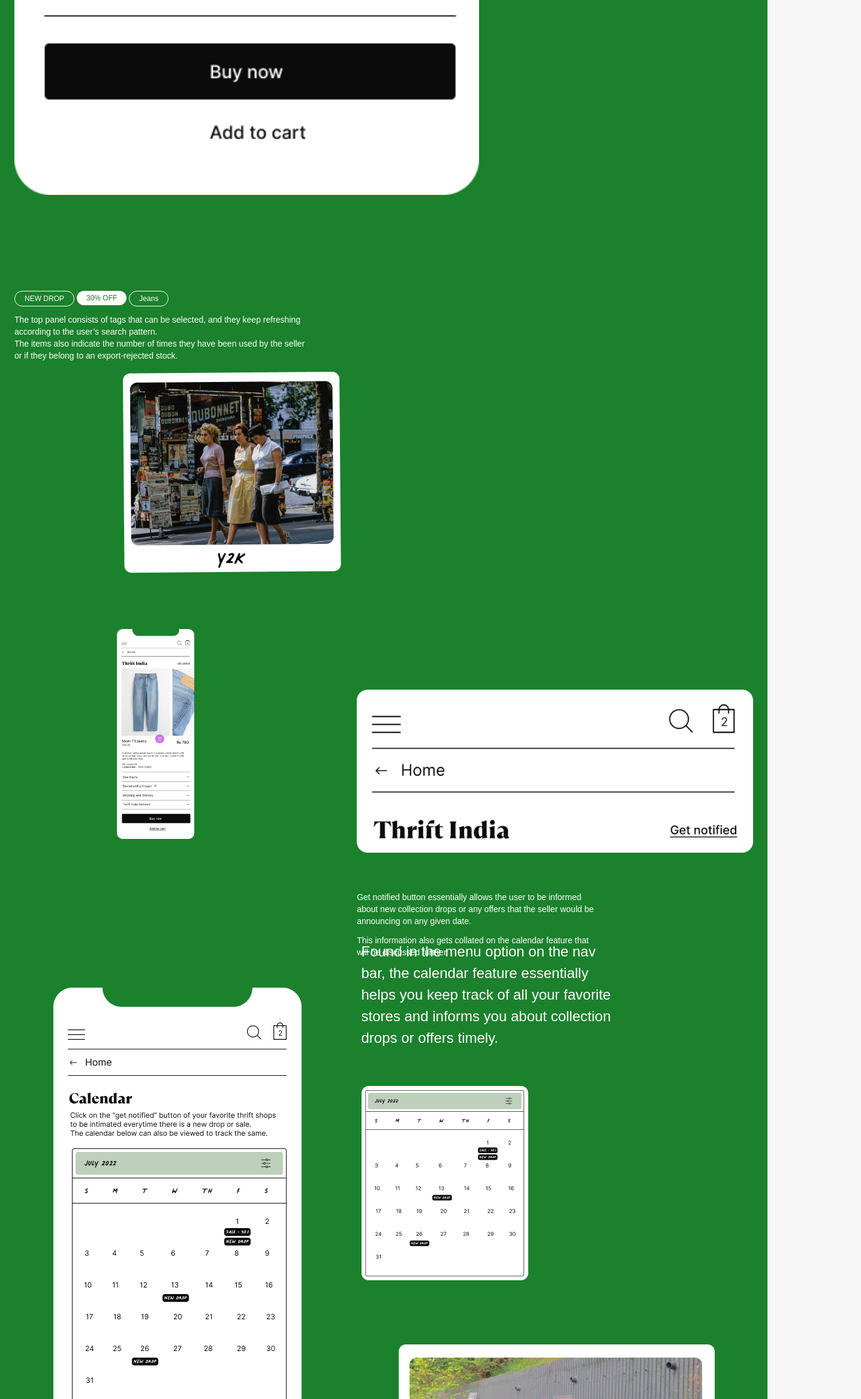
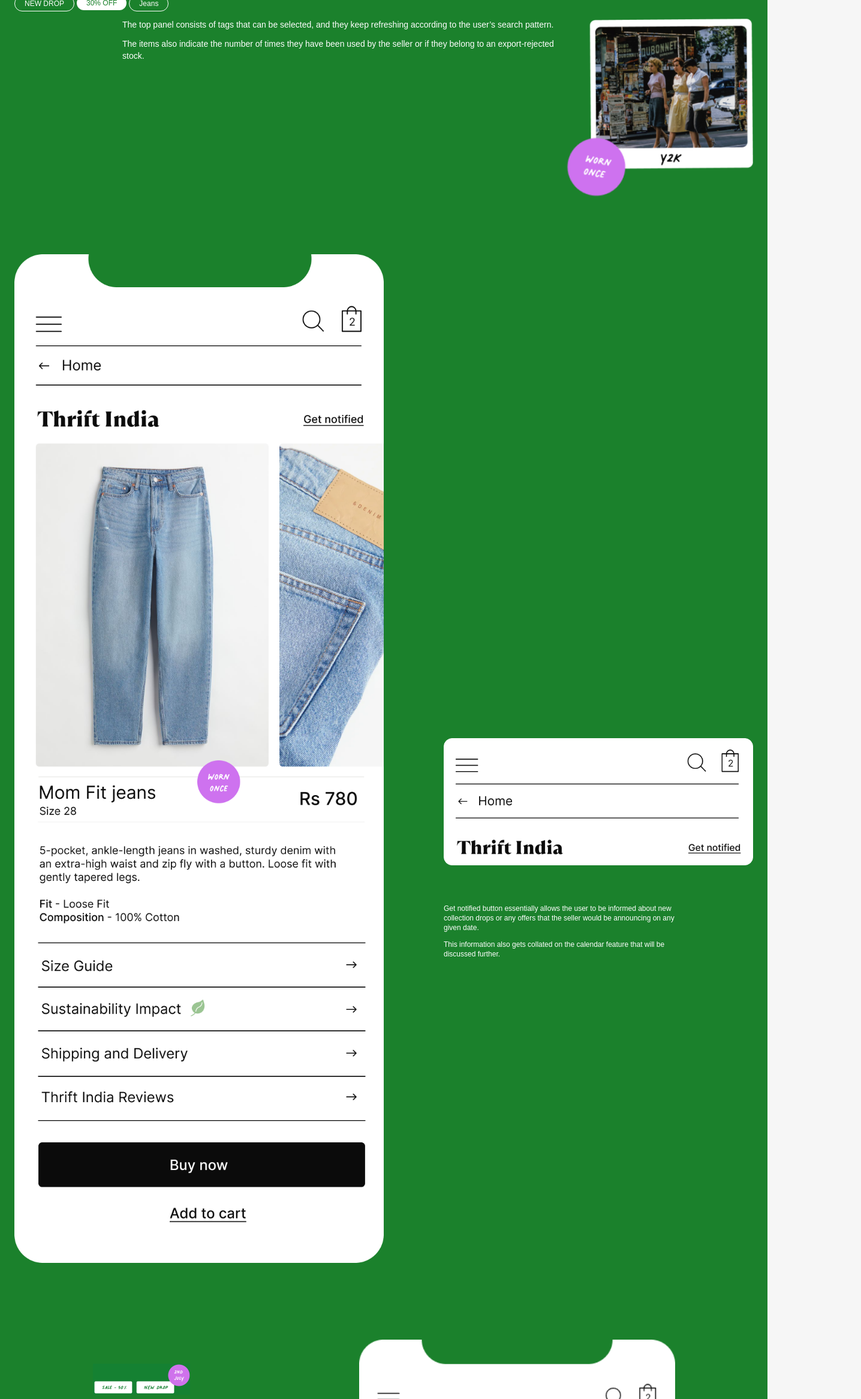
Before and after one commit to Chanakya888/Bhavya-job-portfolio, a React (Vite) app: page /thrift in a window 1280 px wide. Shown: the part 3820-6153 px from the top of the page at 60% size, 1436 px wide, since content can reach past the window. Built offline with nearby package versions, Linux system fonts and the light colour scheme.

Commit message:
feat: responsiveness for mobile

```diff
--- a/src/global.css
+++ b/src/global.css
@@ -31,6 +31,9 @@
   font-size: 18px;
   color: var(--primary-green);
 }
+.p-top-padding {
+  padding-top: 12px;
+}
 @media (min-width: 1024px) {
   p {
     font-size: 24px;
--- a/src/pages/Work/Thrift.jsx
+++ b/src/pages/Work/Thrift.jsx
@@ -12,6 +12,7 @@
 import MindMap from "../../assets/Mind-map.png";
 import Jeans from "../../assets/Jeans-new.png";
 import Nav from "../../assets/Nav.png";
+import NewDrop from "../../assets/New-drop.png";
 
 const Thrift = () => {
   return (
@@ -55,17 +56,16 @@
       </section>
 
       <section className="bg-primaryGreen px-6 pt-10 lg:mt-[186px]">
-        <div className="flex flex-col space-x-[43px] lg:flex-row">
+        <div className="flex space-x-[43px] overflow-hidden lg:flex-row">
           <img
-            className="w-full object-contain lg:pt-[176px]"
+            className="w-1/2 object-contain lg:pt-[176px]"
             src={ThriftItJeans}
             alt=""
           />
-          <img className="object-contain" src={ThriftItJeans} alt="" />
+          <img className="w-1/2 object-contain" src={ThriftItJeans} alt="" />
         </div>
-        <div className="flex w-full flex-col justify-start pt-10 lg:space-x-[180px] lg:pt-[160px]">
-          <div className="">
-            <div className="flex flex-row space-x-1 lg:flex-row">
+        <div className="flex w-full flex-col pt-32 lg:space-x-[180px] lg:pt-[160px]">
+          <div className="flex w-full flex-row space-x-1 lg:flex-row">
             <div className="border-1 inline-flex h-min rounded-3xl border border-white px-4 py-1">
               <p className="text-xs uppercase text-white">New drop</p>
             </div>
@@ -76,33 +76,34 @@
               <p className="text-xs text-white">Jeans</p>
             </div>
           </div>
-            <div className="max-w-[500px] pt-3">
+          <div className="flex space-x-1">
+            <div className="pt-3">
               <p className="text-sm text-white">
                 The top panel consists of tags that can be selected, and they
                 keep refreshing according to the user’s search pattern.
               </p>
-              <p className="text-sm text-white">
+              <p className="p-top-padding text-sm text-white">
                 The items also indicate the number of times they have been used
                 by the seller or if they belong to an export-rejected stock.
               </p>
             </div>
-          </div>
-          <div className="w-full pt-4">
+            <div className="min-w-[160px] pt-3">
               <img className="object-contain" src={Y2k} alt="" />
             </div>
           </div>
+        </div>
 
-        <div className="flex h-[440px] w-full flex-row justify-center space-x-5 pt-10 lg:flex-row lg:space-x-[100px] lg:pt-[90px]">
+        <div className="flex min-h-[440px] w-full flex-row justify-center space-x-5 pt-32 lg:flex-row lg:space-x-[100px] lg:pt-[90px]">
           <img className="w-1/2 object-contain" src={Jeans} alt="" />
-          <div className="flex h-full flex-col justify-center lg:pt-[300px]">
+          <div className="flex flex-col justify-center lg:pt-[300px]">
             <img className="w-full object-contain" src={Nav} alt="" />
             <div className="max-w-[400px] pt-4 lg:pt-[64px]">
-              <p className="text-sm text-white">
+              <p className="text-xs text-white">
                 Get notified button essentially allows the user to be informed
                 about new collection drops or any offers that the seller would
                 be announcing on any given date.
               </p>
-              <p className="pt-3 text-sm text-white">
+              <p className="p-top-padding text-xs text-white">
                 This information also gets collated on the calendar feature that
                 will be discussed further.
               </p>
@@ -110,61 +111,66 @@
           </div>
         </div>
 
-        <div className="flex w-full flex-col justify-center space-x-[100px] pt-[130px] lg:flex-row">
-          <img className="object-contain" src={Calendar} alt="" />
-          <div className="pt-[40px]">
-            <p className="max-w-[420px] text-white">
+        <div className="flex w-full flex-col justify-center space-x-[100px] pt-32 lg:flex-row">
+          <div className="flex space-x-6">
+            <div className="">
+              <img
+                className="max-w-[162px] object-contain pt-10"
+                src={NewDrop}
+                alt=""
+              />
+              <img className="object-contain pt-5" src={CalendarMin} alt="" />
+              <p className="max-w-[420px] pt-10 text-xs text-white">
                 Found in the menu option on the nav bar, the calendar feature
                 essentially helps you keep track of all your favorite stores and
                 informs you about collection drops or offers timely.
               </p>
+            </div>
+            <div className="space-y-5">
+              <img className="w-full object-contain" src={Calendar} alt="" />
+              <img className="object-contain" src={Affordable} alt="" />
+            </div>
+          </div>
+        </div>
+
+        <div className="flex w-full justify-center space-x-4 pt-32 lg:flex-row lg:space-x-[172px] lg:pt-[130px]">
+          <img className="w-1/2 object-contain" src={ShoppingCart} alt="" />
+          <div className="flex flex-col justify-center">
+            <img className="object-contain" src={Shirt} alt="" />
             <img
-              className="object-contain pt-[62px]"
-              src={CalendarMin}
-              alt=""
-            />
-            <img
-              className="object-contain pl-[62px] pt-[107px]"
-              src={Affordable}
+              className="object-contain pt-4 lg:pt-[60px]"
+              src={Rachel}
               alt=""
             />
           </div>
         </div>
 
-        <div className="flex w-full flex-col justify-center space-x-[172px] pt-[130px] lg:flex-row">
-          <div>
-            <img className="object-contain" src={Shirt} alt="" />
-            <img className="object-contain pt-[60px]" src={Rachel} alt="" />
-          </div>
-          <img className="object-contain" src={ShoppingCart} alt="" />
-        </div>
-
-        <div className="flex flex-col justify-center space-x-[70px] pt-[200px] lg:flex-row">
+        <div className="flex flex-col justify-center pt-32 lg:flex-row lg:space-x-[70px] lg:pt-[200px]">
           <img className="object-contain" src={MindMap} alt="" />
-          <p className="max-w-[450px] text-white">
+          <div className="pt-16">
+            <p className="max-w-[450px] text-xs text-white">
               The idea was to bring all the thrift stores on one platform and to
               encourage thrift shopping among people. Social media portals like
-            Instagram or Facebook have been known for promoting small businesses
-            and thrifting, but here are a few drawbacks -
-            <ul className="list-disc">
-              <li className="pl-3 pt-4">
+              Instagram or Facebook have been known for promoting small
+              businesses and thrifting, but here are a few drawbacks:
+            </p>
+            <p className="p-top-padding text-xs text-white">
               Instagram and Facebook’s pages both work on the basis of ads and
-                follower count, and higher the number of followers, higher
-                becomes the credibility of the page. With Thrift It, all the
-                products can essentially be compared with the help of customer
-                reviews on a particular brand or business. Hence, reviews become
-                the source of credibility among products.
-              </li>
-              <li className="pl-3 pt-4">
-                Social media platforms essentially showcase one page at a time,
-                so to switch to a new page the user should either use tags or
-                type out the name of the business, which also limits the scope
-                to compare multiple products together. With Thrift It one gets
-                to view and compare all the products at once just like any
-                E-commerce platform.
-              </li>
-            </ul>
+              follower count, and higher the number of followers, higher becomes
+              the credibility of the page. With Thrift It, all the products can
+              essentially be compared with the help of customer reviews on a
+              particular brand or business. Hence, reviews become the source of
+              credibility among products.
             </p>
+            <p className="p-top-padding text-xs text-white">
+              Social media platforms essentially showcase one page at a time, so
+              to switch to a new page the user should either use tags or type
+              out the name of the business, which also limits the scope to
+              compare multiple products together. With Thrift It one gets to
+              view and compare all the products at once just like any E-commerce
+              platform.
+            </p>
+          </div>
         </div>
 
         <div className="pb-10 pl-[100px] pt-[180px]">
```
Also changed, not shown: src/assets/New-drop.png (added), src/assets/Y2k.png. Lines whose indentation alone changed are shown as unchanged.
